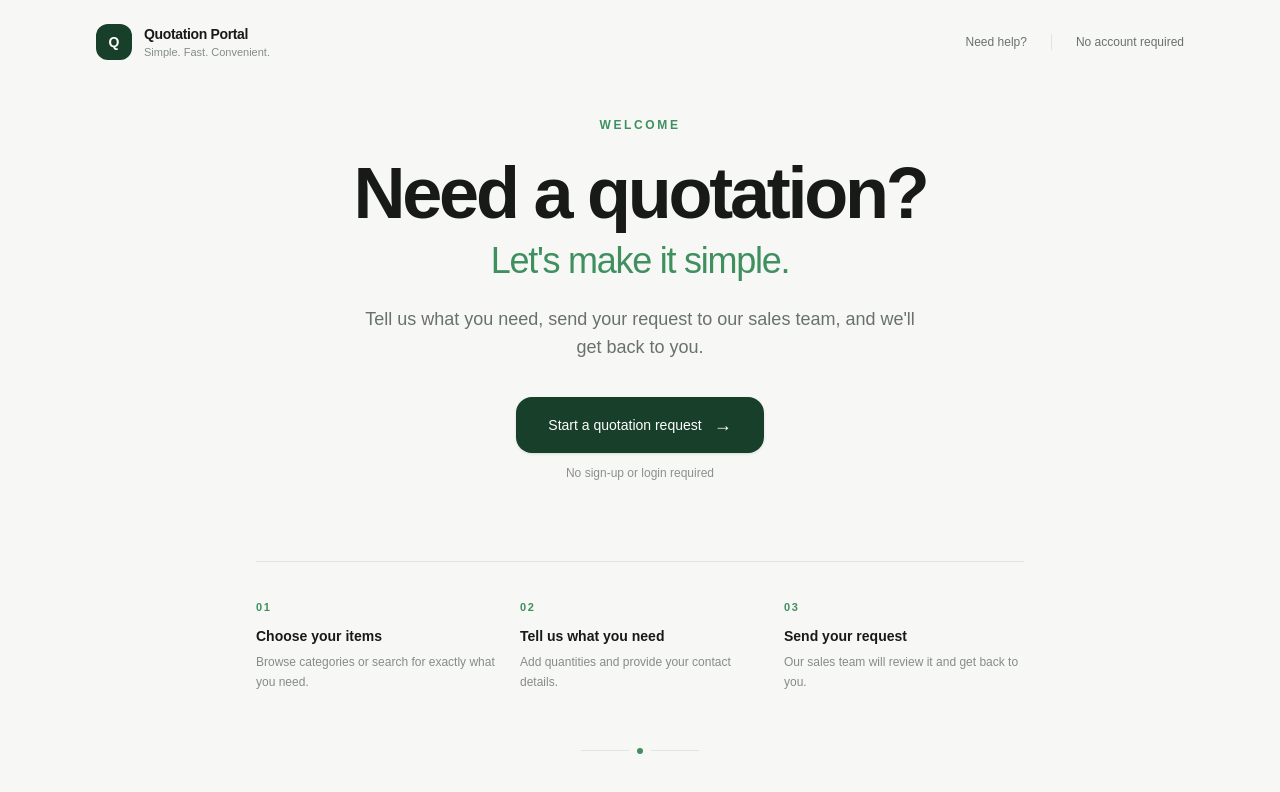
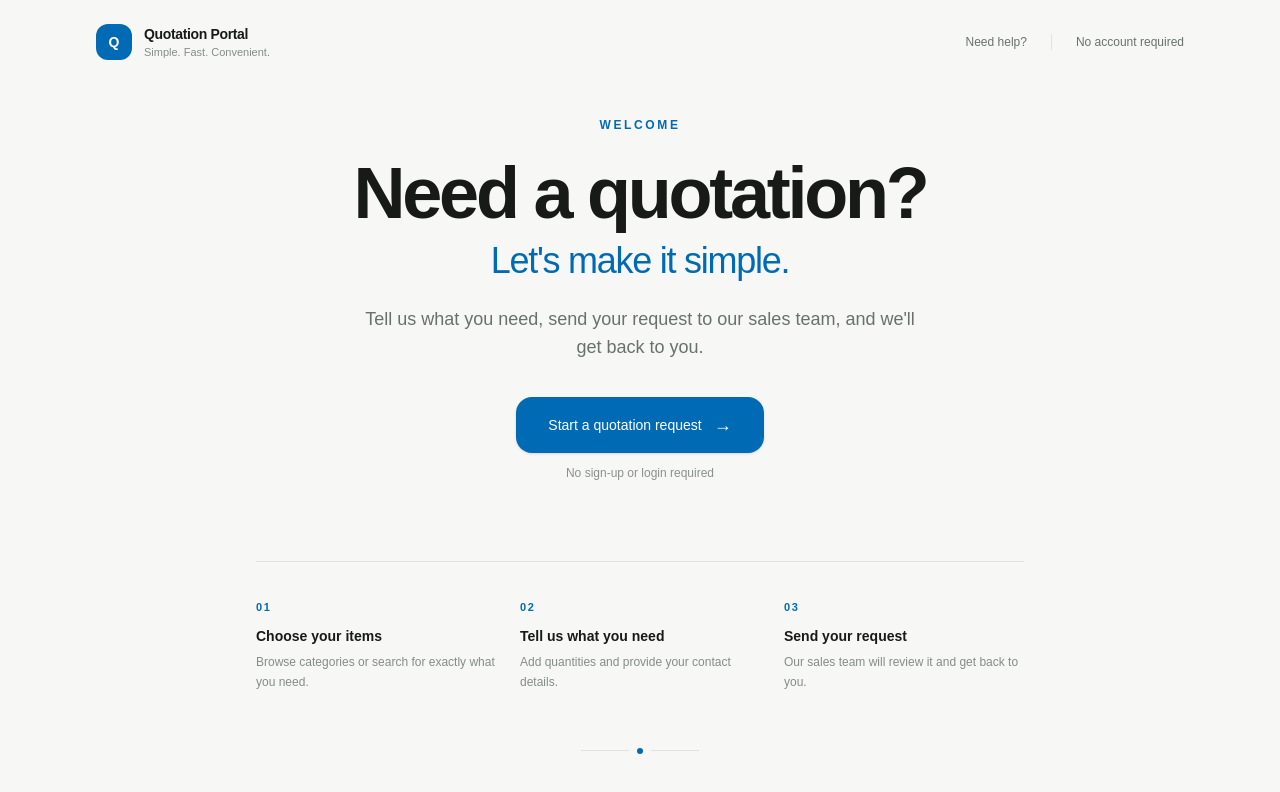
Before and after one commit to JesseySitima/quotation-portal, a Next.js app in the folder frontend/: page / in a window 1280 px wide. Shown: the top 792 px of the page. Built offline with nearby package versions, Linux system fonts and the light colour scheme.

Commit message:
implemented clients color

```diff
--- a/frontend/app/page.tsx
+++ b/frontend/app/page.tsx
@@ -7,7 +7,7 @@ export default function Home() {
       <header className="mx-auto flex w-full max-w-6xl items-center justify-between px-6 py-6 lg:px-8">
         <div className="flex items-center gap-3">
           {/* Replace with company logo later */}
-          <div className="flex h-9 w-9 items-center justify-center rounded-xl bg-[#173f2a] text-sm font-bold text-white">
+          <div className="flex h-9 w-9 items-center justify-center rounded-xl bg-[#006BB4] text-sm font-bold text-white">
             Q
           </div>
 
@@ -36,7 +36,7 @@ export default function Home() {
         <div className="w-full">
           {/* Hero */}
           <div className="mx-auto max-w-3xl text-center">
-            <p className="mb-6 text-xs font-semibold uppercase tracking-[0.22em] text-[#3f8f5f]">
+            <p className="mb-6 text-xs font-semibold uppercase tracking-[0.22em] text-[#006BB4]">
               Welcome
             </p>
 
@@ -44,7 +44,7 @@ export default function Home() {
               Need a quotation?
             </h1>
 
-            <h2 className="mt-3 text-3xl font-medium tracking-[-0.035em] text-[#3f8f5f] sm:text-4xl">
+            <h2 className="mt-3 text-3xl font-medium tracking-[-0.035em] text-[#006BB4] sm:text-4xl">
               Let&apos;s make it simple.
             </h2>
 
@@ -57,7 +57,7 @@ export default function Home() {
             <div className="mt-9 flex flex-col items-center">
               <Link
                 href="/quotation"
-                className="group flex h-14 items-center gap-3 rounded-2xl bg-[#173f2a] px-8 text-sm font-medium text-white shadow-sm transition-all duration-200 hover:-translate-y-0.5 hover:bg-[#205436] hover:shadow-lg"
+                className="group flex h-14 items-center gap-3 rounded-2xl bg-[#006BB4] px-8 text-sm font-medium text-white shadow-sm transition-all duration-200 hover:-translate-y-0.5 hover:bg-[#005A96] hover:shadow-lg"
               >
                 Start a quotation request
                 <span className="text-lg transition-transform duration-200 group-hover:translate-x-1">
@@ -76,7 +76,7 @@ export default function Home() {
             <div className="grid grid-cols-1 gap-8 sm:grid-cols-3 sm:gap-6">
               {/* Step 1 */}
               <div>
-                <span className="text-[11px] font-bold tracking-[0.15em] text-[#3f8f5f]">
+                <span className="text-[11px] font-bold tracking-[0.15em] text-[#006BB4]">
                   01
                 </span>
 
@@ -91,7 +91,7 @@ export default function Home() {
 
               {/* Step 2 */}
               <div>
-                <span className="text-[11px] font-bold tracking-[0.15em] text-[#3f8f5f]">
+                <span className="text-[11px] font-bold tracking-[0.15em] text-[#006BB4]">
                   02
                 </span>
 
@@ -106,7 +106,7 @@ export default function Home() {
 
               {/* Step 3 */}
               <div>
-                <span className="text-[11px] font-bold tracking-[0.15em] text-[#3f8f5f]">
+                <span className="text-[11px] font-bold tracking-[0.15em] text-[#006BB4]">
                   03
                 </span>
 
@@ -125,7 +125,7 @@ export default function Home() {
           <div className="pointer-events-none mx-auto mt-14 flex max-w-3xl justify-center">
             <div className="flex items-center gap-2">
               <span className="h-px w-12 bg-[#dfe4df]" />
-              <span className="h-1.5 w-1.5 rounded-full bg-[#3f8f5f]" />
+              <span className="h-1.5 w-1.5 rounded-full bg-[#006BB4]" />
               <span className="h-px w-12 bg-[#dfe4df]" />
             </div>
           </div>
```
